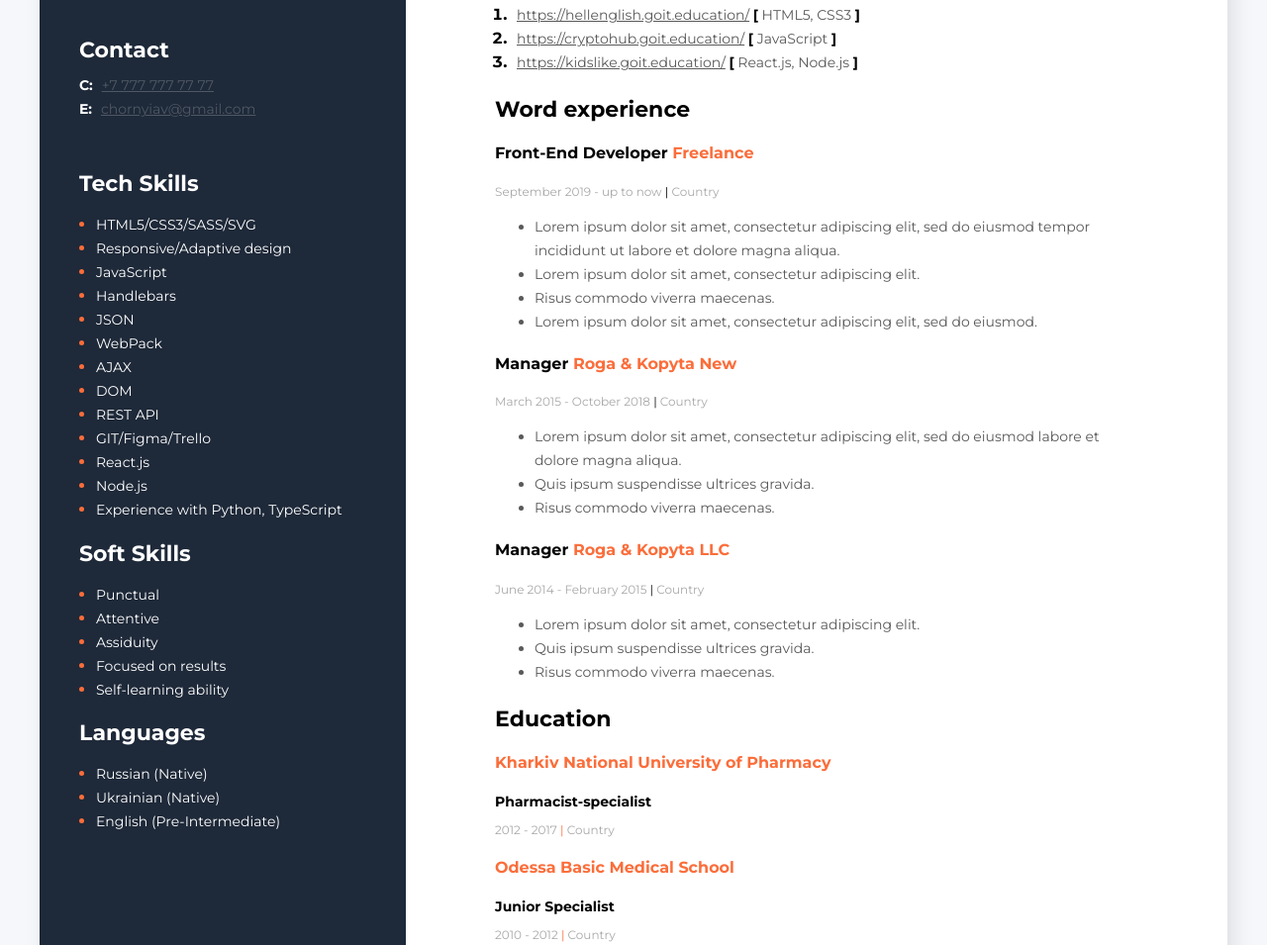
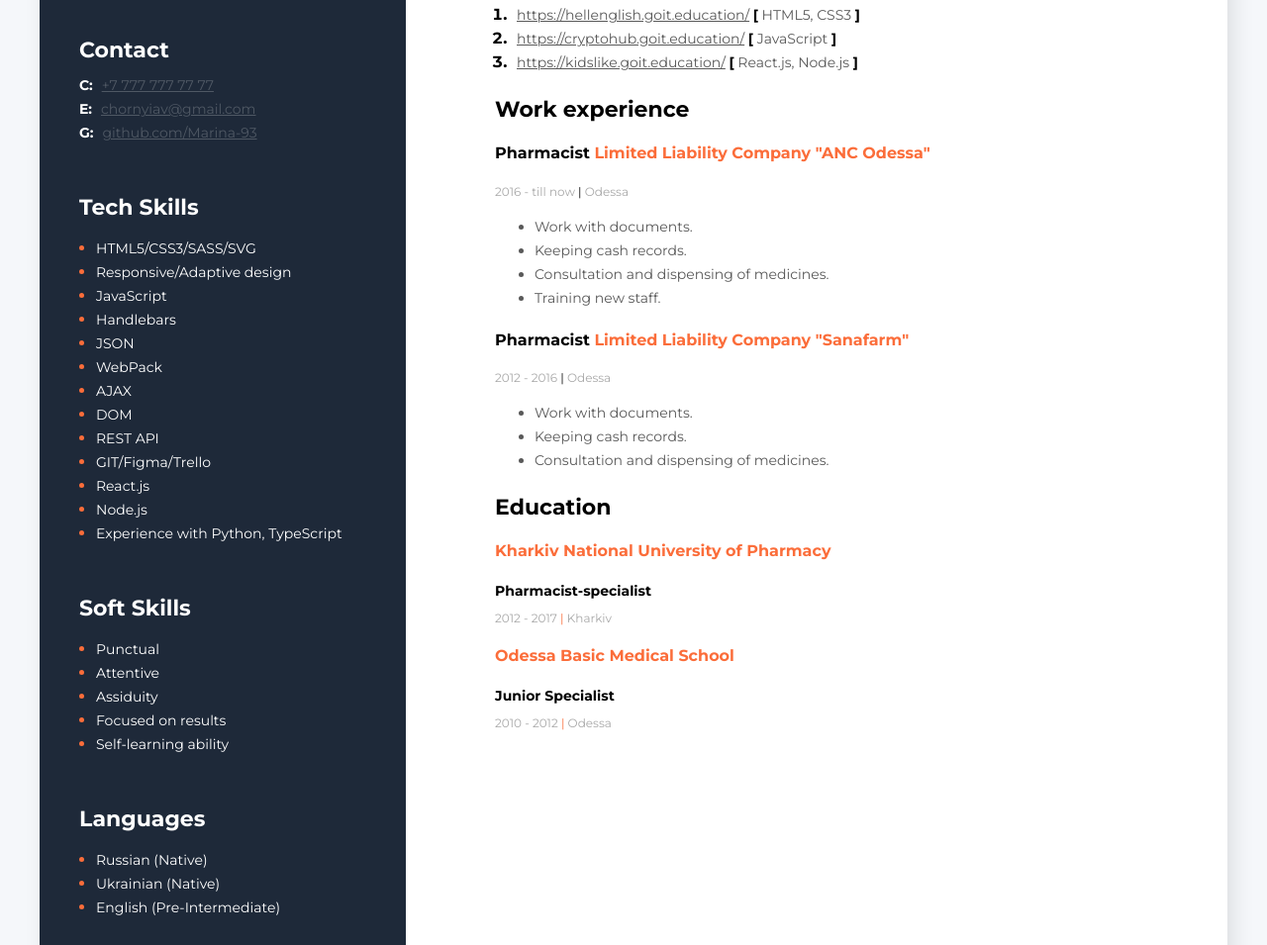
Before and after one commit to Marina-93/Resume, a plain HTML site: page index.html in a window 1280 px wide. Shown: the part 506-1461 px from the top of the page at 99% size. Drawn offline with Linux system fonts and the light colour scheme.

Commit message:
fix work and css

```diff
--- a/css/styles.css
+++ b/css/styles.css
@@ -4,6 +4,7 @@ body{
 }
 .main-container{
     display: flex;
+    justify-content: flex-end;
     flex-direction: row-reverse;
     width: 1200px;
     background-color: #Ffff;
@@ -154,6 +155,7 @@ body{
 /* contact section */
 .contact-section-title {
     font-weight: bold;
+    font-style: initial;
     font-size: 14px;
     line-height: 24px;
     color: white;
--- a/index.html
+++ b/index.html
@@ -43,33 +43,24 @@
                 </ol>
             </div>
             <div class="me-work-experience-section">
-                <h3 class="main-content-title">Word experience</h3>
+                <h3 class="main-content-title">Work experience</h3>
                 <div class="my-work-experience-company-block">
-                    <h4>Front-End Developer <span class="my-work-experience-company"> Freelance </span> </h4>
-                    <p class="my-work-experience-period"> September 2019 - up to now   <span class="my-work-experience-divider">|</span>   Country </p>
+                    <h4>Pharmacist <span class="my-work-experience-company"> Limited Liability Company "ANC Odessa" </span> </h4>
+                    <p class="my-work-experience-period"> 2016 - till now <span class="my-work-experience-divider">|</span> Odessa </p>
                     <ul class="my-work-experience-divider">
-                        <li class="my-work-experience-duty"> Lorem ipsum dolor sit amet, consectetur adipiscing elit, sed do eiusmod tempor incididunt ut labore et dolore magna aliqua. </li>
-                        <li class="my-work-experience-duty"> Lorem ipsum dolor sit amet, consectetur adipiscing elit. </li>
-                        <li class="my-work-experience-duty"> Risus commodo viverra maecenas. </li>
-                        <li class="my-work-experience-duty"> Lorem ipsum dolor sit amet, consectetur adipiscing elit, sed do eiusmod. </li>
+                        <li class="my-work-experience-duty"> Work with documents. </li>
+                        <li class="my-work-experience-duty"> Keeping cash records. </li>
+                        <li class="my-work-experience-duty"> Consultation and dispensing of medicines. </li>
+                        <li class="my-work-experience-duty"> Training new staff. </li>
                     </ul>
                 </div>
                 <div>
-                    <h4>Manager <span class="my-work-experience-company"> Roga & Kopyta New </span> </h4>
-                    <p class="my-work-experience-period"> March 2015 - October 2018   <span class="my-work-experience-divider">|</span>   Country </p>
+                    <h4>Pharmacist <span class="my-work-experience-company"> Limited Liability Company "Sanafarm" </span> </h4>
+                    <p class="my-work-experience-period"> 2012 - 2016 <span class="my-work-experience-divider">|</span> Odessa </p>
                     <ul class="my-work-experience-divider">
-                        <li class="my-work-experience-duty"> Lorem ipsum dolor sit amet, consectetur adipiscing elit, sed do eiusmod labore et dolore magna aliqua. </li>
-                        <li class="my-work-experience-duty"> Quis ipsum suspendisse ultrices gravida. </li>
-                        <li class="my-work-experience-duty"> Risus commodo viverra maecenas. </li>
-                    </ul>
-                </div>
-                <div>
-                    <h4 class="my-work-experience-position"> Manager <span class="my-work-experience-company"> Roga & Kopyta LLC </span> </h4>
-                    <p class="my-work-experience-period"> June 2014 - February 2015 <span class="my-work-experience-divider">|</span>   Country </p>
-                    <ul class="my-work-experience-divider">
-                        <li class="my-work-experience-duty"> Lorem ipsum dolor sit amet, consectetur adipiscing elit. </li>
-                        <li class="my-work-experience-duty"> Quis ipsum suspendisse ultrices gravida. </li>
-                        <li class="my-work-experience-duty"> Risus commodo viverra maecenas. </li>
+                        <li class="my-work-experience-duty"> Work with documents. </li>
+                        <li class="my-work-experience-duty"> Keeping cash records. </li>
+                        <li class="my-work-experience-duty"> Consultation and dispensing of medicines. </li>
                     </ul>
                 </div>
             </div>
@@ -77,24 +68,30 @@
                 <h3 class="main-content-title"> Education </h3>
                 <h4> <span class="university"> Kharkiv National University of Pharmacy </span> </h4>
                 <h2 class="managment"> Pharmacist-specialist </h2>
-                <p class="my-work-experience-period"> 2012 - 2017 <span class="my-work-experience-company"> | </span>  Country </p>
+                <p class="my-work-experience-period"> 2012 - 2017 <span class="my-work-experience-company"> | </span> Kharkiv </p>
                 <h4> <span class="university"> Odessa Basic Medical School </span> </h4>
                 <h2 class="managment"> Junior Specialist </h2>
-                <p class="my-work-experience-period"> 2010 - 2012 <span class="my-work-experience-company"> | </span> Country </p>
+                <p class="my-work-experience-period"> 2010 - 2012 <span class="my-work-experience-company"> | </span> Odessa </p>
             </div>
             </div>
             <aside class="sidebar-section">
                 <img src="img/IMG_7577.JPG" width="370px" alt="my foto">
                 <div class="contact-section">
                     <h2 class="sidebar-title"> Contact </h2>
+                    <address>
                     <div>
                         <span class="contact-section-title"> C: </span>
                         <a class="contact-section-link" href="tel:+77777777777">+7 777 777 77 77</a>
-                          </div>
+                    </div>
                     <div>
                         <span class="contact-section-title"> E: </span>
                         <a class="contact-section-link" href="mailto:chornyiav@gmail.com">chornyiav@gmail.com</a>
                     </div>
+                    <div>
+                        <span class="contact-section-title"> G: </span>
+                        <a class="contact-section-link" href="https://github.com/Marina-93">github.com/Marina-93</a>
+                    </div>
+                    </address>
                 <div class="tech-skills-section">
                     <h2 class="sidebar-title"> Tech Skills </h2>
                     <ul class="tech-skills-list">
@@ -112,8 +109,8 @@
                         <li class="tech-skills-item"> <span class="tech-skills-item-text"> Node.js </span></li>
                         <li class="tech-skills-item"> <span class="tech-skills-item-text"> Experience with Python, TypeScript </span></li>
                     </ul>
-                </div>
-                <div>
+                </div >
+                <div class="tech-skills-section">
                     <h2 class="sidebar-title">Soft Skills</h2>
                     <ul class="soft-skills-list">
                         <li class="soft-skills-item"> <span class="soft-skills-item-text"> Punctual</span> </li>
@@ -123,7 +120,7 @@
                         <li class="soft-skills-item"> <span class="soft-skills-item-text"> Self-learning ability</span></li>
                     </ul>
                 </div>
-                <div>
+                <div class="tech-skills-section">
                     <h2 class="sidebar-title">Languages</h2>
                     <ul class="soft-skills-list">
                         <li class="soft-skills-item"> <span class="soft-skills-item-text"> Russian (Native)</span> </li>
```
